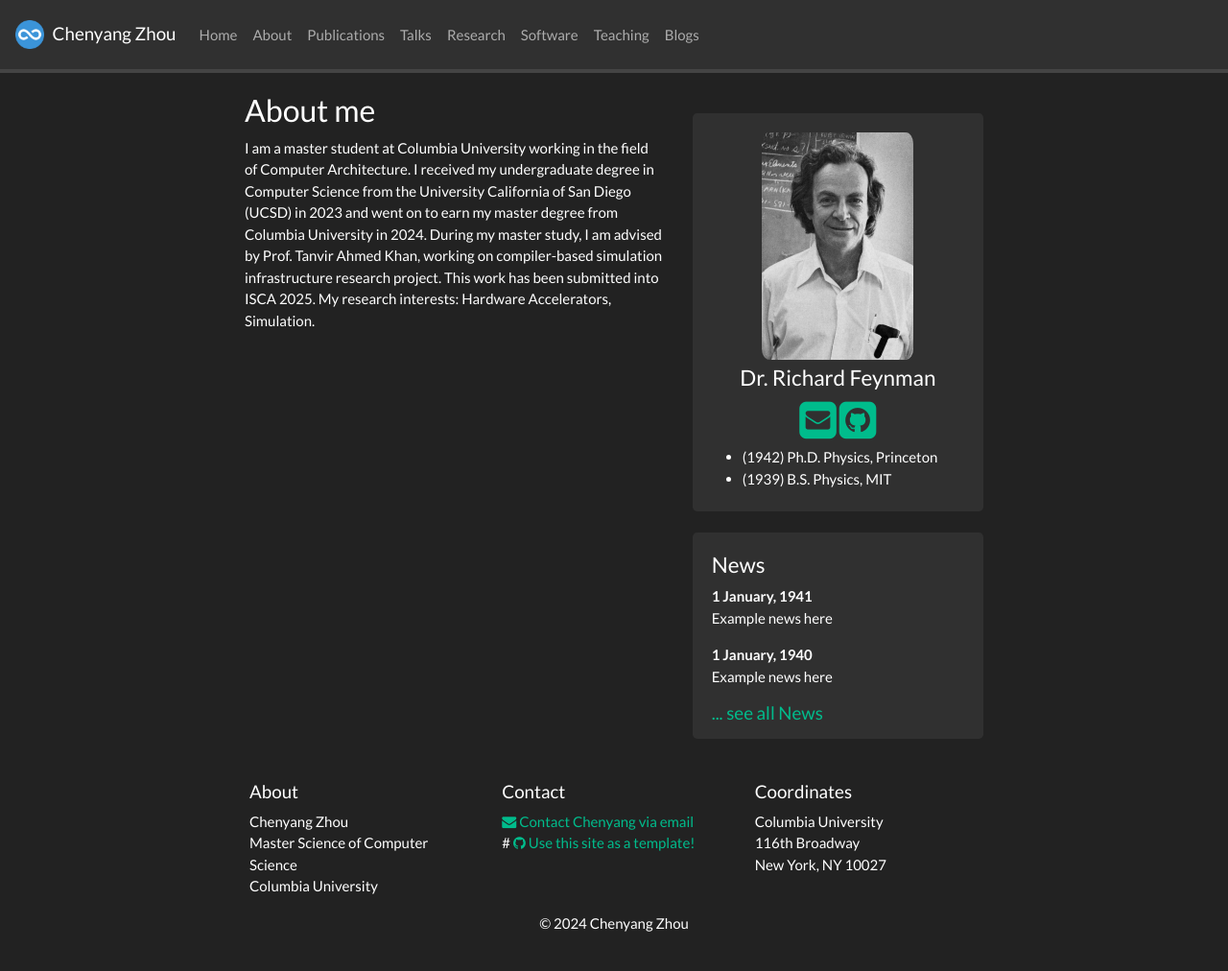
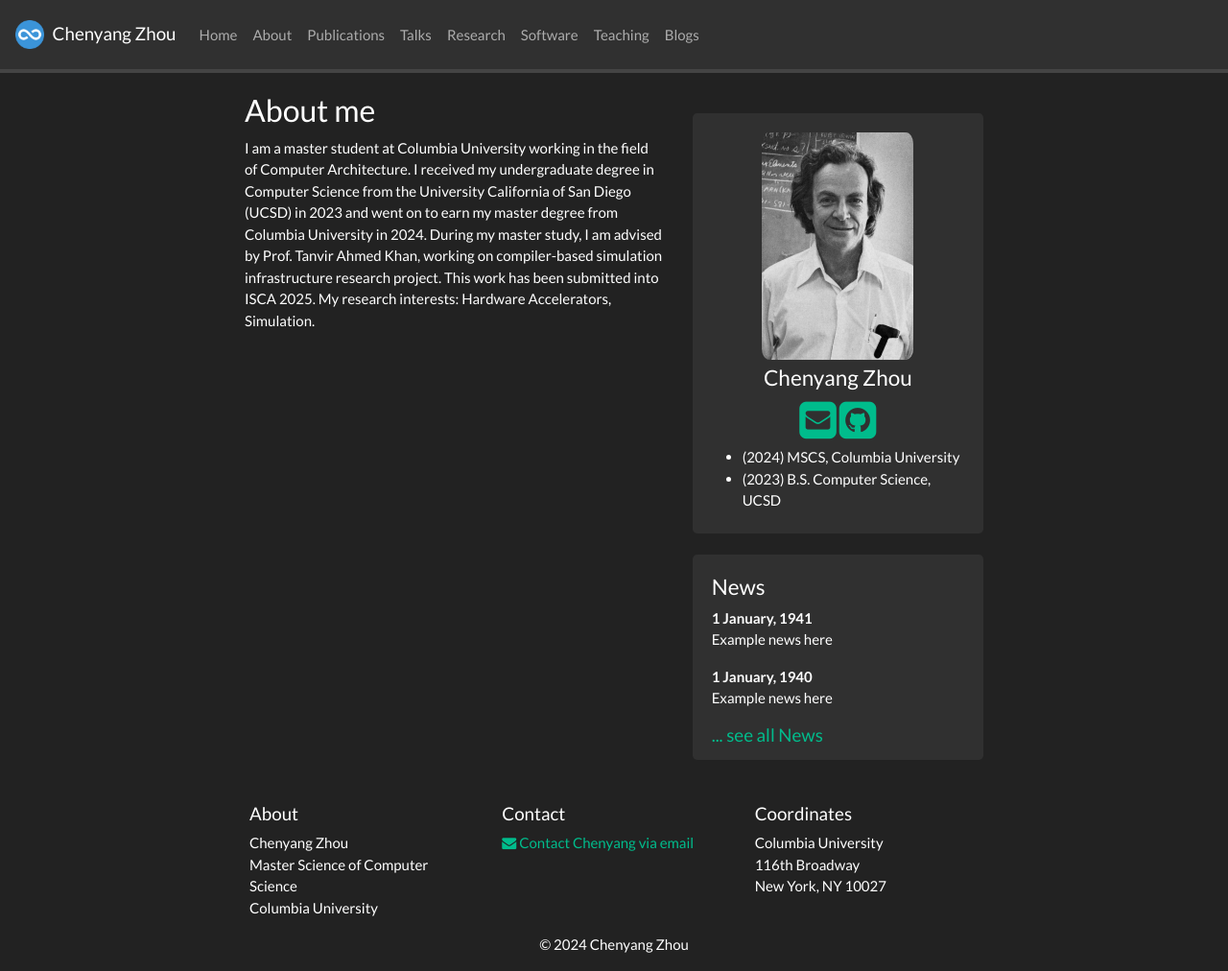
Before and after one commit to chz05/chz05.github.io, a Jekyll site: the page built from _pages/home.md, in a window 1280 px wide and 1012 px high. Shown: the whole window at 96% size. Built offline with Jekyll 4.4.1, drawn with Linux system fonts in a browser that asks for light colours; nearby versions of some CDN libraries; a style sheet for code colours, icons or effects is not loaded.

Commit message:
home page updated

```diff
--- a/_config.yml
+++ b/_config.yml
@@ -23,7 +23,6 @@ location: >
 
 contact: >
   <a href="mailto:cz2791@columbia.edu" target="_blank"><i class="fa fa-envelope fa-1x"></i> Contact Chenyang via email</a> <br/>
-  # <a href="https://github.com/chz05/chz"><i class="fa fa-github fa-1x"></i> Use this site as a template!</a>
 
 # Pages shown in navbar
 nav_pages:
--- a/_data/pi.yml
+++ b/_data/pi.yml
@@ -1,17 +1,15 @@
-- name: Dr. Richard Feynman
+- name: Chenyang Zhou
   photo: headshot.jpg
-  info: Richard C. Tolman Professor, California Institute of Technology
-  email: richard@university.edu
-  github: https://github.com/
-  researchgate: https://www.researchgate.net/
-  scholar: https://scholar.google.com/citations?user=B7vSqZsAAAAJ
+  info: Master Science of Computer Science at Columbia University
+  email: cz2791@columbia.edu
+  github: https://github.com/chz05
   cv: cv/cv.pdf
   # Change the items in "education" you have (up to 6)
   education:
     [
-      "(1942) Ph.D. Physics, Princeton University",
-      "(1939) B.S. Physics, Massachusetts Institute of Technology",
+      "(2024) MSCS, Columbia University",
+      "(2023) B.S. Computer Science, University California of San Diego",
     ]
 
   educationshort:
-    ["(1942) Ph.D. Physics, Princeton", "(1939) B.S. Physics, MIT"]
+    ["(2024) MSCS, Columbia University", "(2023) B.S. Computer Science, UCSD"]
```
